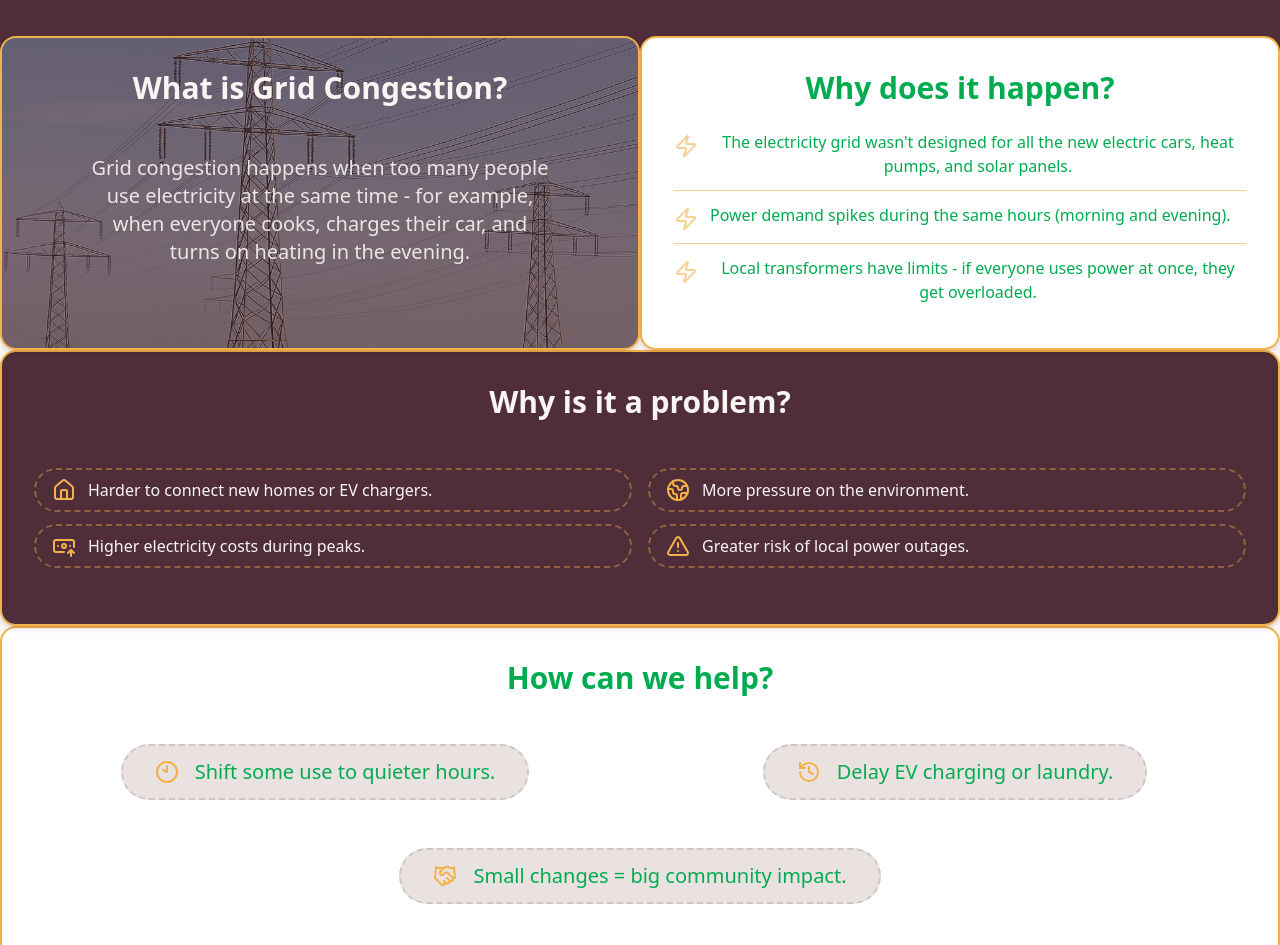
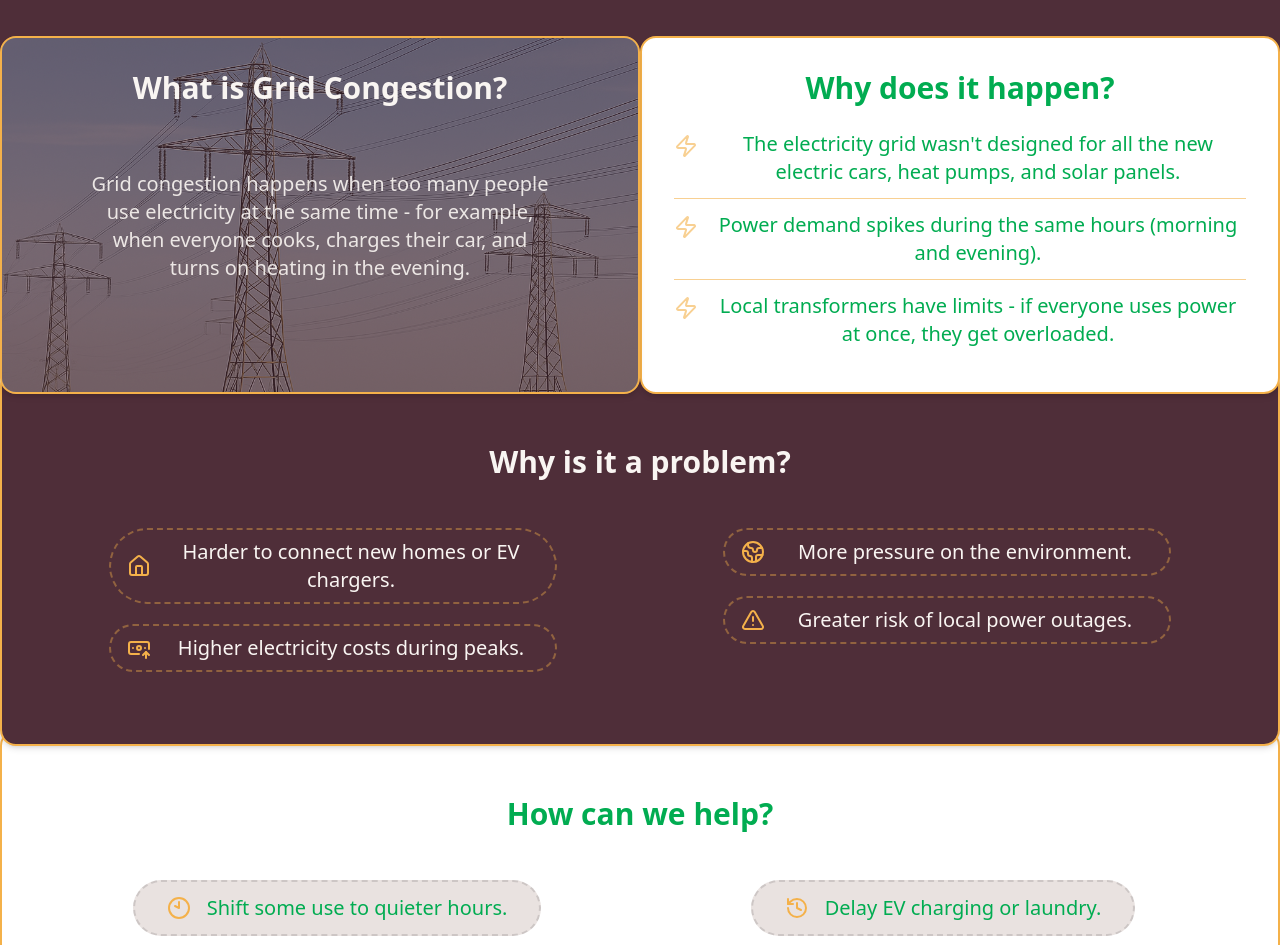
Before and after one commit to Marto8090/OurGrid_Website, a React (Vite) app in the folder client/: page /u/what-is-grid-congestion in a window 1280 px wide. Shown: the part 280-1225 px from the top of the page. Built offline with nearby package versions, Linux system fonts and the light colour scheme.

Commit message:
Updated “Why is it a problem” pills with centered text, consistent spacing, and responsive widths. Reworked “How can we help” pill grid for better alignment and refined phone mockup placement in the bottom section.

```diff
--- a/client/src/pages/WhatIsCongestion.jsx
+++ b/client/src/pages/WhatIsCongestion.jsx
@@ -68,8 +68,8 @@ export default function WhatIsCongestion() {
             {/* WHAT + WHY SECTION */}
             <div className="grid md:grid-cols-2">
 
-              {/* LEFT CARD — WHAT SECTION */}
-              <div className="relative z-20 -mb-6 md:mb-0 rounded-2xl overflow-hidden border-2 border-[#F4B14A] shadow-md "
+              {/* LEFT CARD - WHAT SECTION */}
+              <div className="relative z-20 -mb-6 rounded-2xl overflow-hidden border-2 border-[#F4B14A] shadow-md "
                 style={{
                   backgroundImage: `url(${backgroundImage})`,
                   backgroundSize: "cover",
@@ -81,20 +81,20 @@ export default function WhatIsCongestion() {
                 {/* CONTENT */}
                 <div className="relative z-20 p-6 md:p-8 text-[#F9F5F2] space-y-4">
                   <h2 className="text-center text-2xl md:text-3xl font-bold">{mainTitle}</h2>
-                  <p className="text-center text-sm md:text-xl md:px-14 md:pt-8 text-[#F9F5F2]/90">{mainParagraph}</p>
+                  <p className="text-center text-sm md:text-xl md:px-14 md:pt-12 text-[#F9F5F2]/90">{mainParagraph}</p>
                 </div>
               </div>
 
-              {/* RIGHT CARD — WHY SECTION */}
-              <div className="relative z-15 -mb-6 md:mb-0 bg-white text-center border-2 border-[#F4B14A] rounded-b-2xl md:rounded-2xl shadow-md p-6  pt-12 md:p-8  ">
+              {/* RIGHT CARD - WHY SECTION */}
+              <div className="relative z-15 -mb-6 bg-white text-center border-2 border-[#F4B14A] rounded-b-2xl md:rounded-2xl shadow-md p-6  pt-12 md:p-8">
                 <h2 className="text-2xl md:text-3xl font-bold text-[#01AC51] mb-3">
                   {whyTitle}
                 </h2>
-              <div className="text-sm md:text-base text-[#01AC51]">
+              <div className="text-sm md:text-xl text-[#01AC51]">
                   <div className="flex flex-col divide-y divide-[#F4B14A]/60">
                     {reasons.map((text, index) => (
                       <div key={index} className="flex items-start gap-3 py-3">
-                        <span className="mt-1 text-[#F8D092] text-lg"> <Zap /> </span>
+                        <span className="mt-1 text-[#F8D092]"> <Zap /> </span>
                         <p>{text}</p>
                       </div>
                     ))}
@@ -103,41 +103,41 @@ export default function WhatIsCongestion() {
             </div>
           </div>
 
-          {/* ROW 2 — WHY IS IT A PROBLEM? (SAME FOR BOTH) */}
-        <div className="relative z-10 -mb-4 md:mb-0 bg-[#4F2E39] text-[#F9F5F2] border-2 border-[#F4B14A] rounded-b-2xl md:rounded-2xl shadow-md p-6 md:p-8 pt-12 space-y-6">
+          {/* ROW 2 - WHY IS IT A PROBLEM? */}
+        <div className="relative z-10 -mb-4 bg-[#4F2E39] text-[#F9F5F2] border-2 border-[#F4B14A] rounded-b-2xl md:rounded-2xl shadow-md p-6 md:p-8 pt-12 md:pt-18 md:pb-12 space-y-6">
             <h2 className="text-2xl md:text-3xl font-bold text-center">
               Why is it a problem?
             </h2>
-            <div className="grid gap-4 md:grid-cols-2 md:py-6 text-sm md:text-base">
-              <div className="space-y-3">
-             <div className="flex items-center gap-3 justify-start border-2 border-dashed border-[#F4B14A]/40 rounded-full px-4 py-2">
-                  <span className="text-[#F4B14A] text-lg"><House /></span>
-                  <p>Harder to connect new homes or EV chargers.</p>
+            <div className="grid gap-4 md:grid-cols-2 md:py-6 text-sm md:text-xl md:text-base">
+              <div className="space-y-5  md:flex md:flex-col md:items-center">
+                <div className="flex items-center gap-3 justify-start md:w-3/4 border-2 border-dashed border-[#F4B14A]/40 rounded-full px-4 py-2">
+                  <span className="text-[#F4B14A] "><House /></span>
+                  <p className="flex-1 text-center">Harder to connect new homes or EV chargers.</p>
                 </div>
-               <div className="flex items-center gap-3 justify-start  border-2 border-dashed border-[#F4B14A]/40 rounded-full px-4 py-2">
-                  <span className="text-[#F4B14A] text-lg"><BanknoteArrowUp /></span>
-                  <p>Higher electricity costs during peaks.</p>
+                <div className="flex items-center gap-3 justify-start md:w-3/4 border-2 border-dashed border-[#F4B14A]/40 rounded-full px-4 py-2">
+                  <span className="text-[#F4B14A]"><BanknoteArrowUp /></span>
+                  <p className="flex-1 text-center">Higher electricity costs during peaks.</p>
                 </div>
               </div>
-              <div className="space-y-3">
-               <div className="flex items-center gap-3 justify-start border-2 border-dashed border-[#F4B14A]/40 rounded-full px-4 py-2">
-                  <span className="text-[#F4B14A] text-lg"><Earth /></span>
-                  <p>More pressure on the environment.</p>
+              <div className="space-y-5  md:flex md:flex-col md:items-center">
+                <div className="flex items-center gap-3 justify-start md:w-3/4 border-2 border-dashed border-[#F4B14A]/40 rounded-full px-4 py-2">
+                  <span className="text-[#F4B14A]"><Earth /></span>
+                  <p className="flex-1 text-center">More pressure on the environment.</p>
                 </div>
-               <div className="flex items-center gap-3 justify-start  border-2 border-dashed border-[#F4B14A]/40 rounded-full px-4 py-2">
-                  <span className="text-[#F4B14A] text-lg"><TriangleAlert /></span>
-                  <p>Greater risk of local power outages.</p>
+                <div className="flex items-center gap-3 justify-start md:w-3/4  border-2 border-dashed border-[#F4B14A]/40 rounded-full px-4 py-2">
+                  <span className="text-[#F4B14A]"><TriangleAlert /></span>
+                  <p className="flex-1 text-center">Greater risk of local power outages.</p>
                 </div>
               </div>
             </div>
           </div>
 
-          {/* ROW 3 — HOW CAN WE HELP? (SAME STRUCTURE, WORKS FOR BOTH) */}
-          <div className="relative z-5 -mb-4 md:mb-0 bg-white rounded-b-2xl md:rounded-2xl shadow-md border-2 border-[#F4B14A] p-6 md:p-8 pt-8 space-y-6 md:space-y-0 pt-10 md:p-8">
+          {/* ROW 3 = HOW CAN WE HELP? */}
+          <div className="relative z-5 -mb-5 bg-white rounded-b-2xl md:rounded-2xl shadow-md border-2 border-[#F4B14A] p-6 md:p-8 pt-8 space-y-6 md:space-y-0 pt-10 md:pt-16 md:pb-10">
             <h2 className="text-2xl md:text-3xl md:pb-6 font-bold text-center text-[#01AC51]">
               How can we help?
             </h2>
-            <div className="space-y-4 md:space-y-0 md:grid md:grid-cols-2 md:gap-12 md:py-6 text-sm md:text-base place-items-center">
+            <div className="space-y-4 md:space-y-11 md:grid md:grid-cols-2 md:py-6 text-sm md:text-xl place-items-center">
               {/* pill 1 */}
               <div className="flex items-center gap2 w-full md:w-auto bg-[#E9E2E0] border-2 border-dashed border-[#A49F9D]/40 rounded-full px-4 py-2 md:px-8 md:py-3">
                 <span className="text-[#F4B14A] text-lg"><Clock10 /></span>
@@ -162,8 +162,8 @@ export default function WhatIsCongestion() {
             </div>
           </div>
 
-          {/* ROW 4 — FROM PROBLEM TO SOLUTION + PHONE MOCKUP */}
-            <div className="bg-[#4F2E39] text-[#F9F5F2] border-2 border-[#F4B14A] shadow-md p-6 pt-12 md:p-8">
+          {/* ROW 4 - FROM PROBLEM TO SOLUTION + PHONE MOCKUP */}
+            <div className="bg-[#4F2E39] text-[#F9F5F2] border-2 border-[#F4B14A] shadow-md p-6 pt-12 md:pt-16 md:pb-12 md:p-8">
               {/* top row: text left, phones right */}
               <div className="grid gap-6 md:gap-10 md:grid-cols-2 items-center">
                 {/* TEXT + ICON LEFT */}
@@ -191,7 +191,7 @@ export default function WhatIsCongestion() {
                       helping balance it.
                     </p>
                   )}
-                    {/* button exactly under phones */}
+                  {/* BUTTON */}
                   <a href={`${base}/how-ourgrid-works`}
                     className="inline-flex items-center justify-center px-6 md:px-8 py-2.5 mt-2 md:mt-5 rounded-full bg-[#01AC51] text-white
                     font-semibold text-sm md:text-lg shadow-md hover:bg-[#019245] transition-colors">
@@ -199,8 +199,8 @@ export default function WhatIsCongestion() {
                   </a>
                 </div>
 
-                {/* PHONES RIGHT + BUTTON UNDER */}
-                <div className="flex flex-col items-center md:items-center gap-4">
+                {/* PHONES */}
+                <div className="flex flex-col items-center md:items-center md:pl-14">
                   <div className="relative w-40 h-80 md:w-64 md:h-94">
                     {/* back phone */}
                     <img
```
